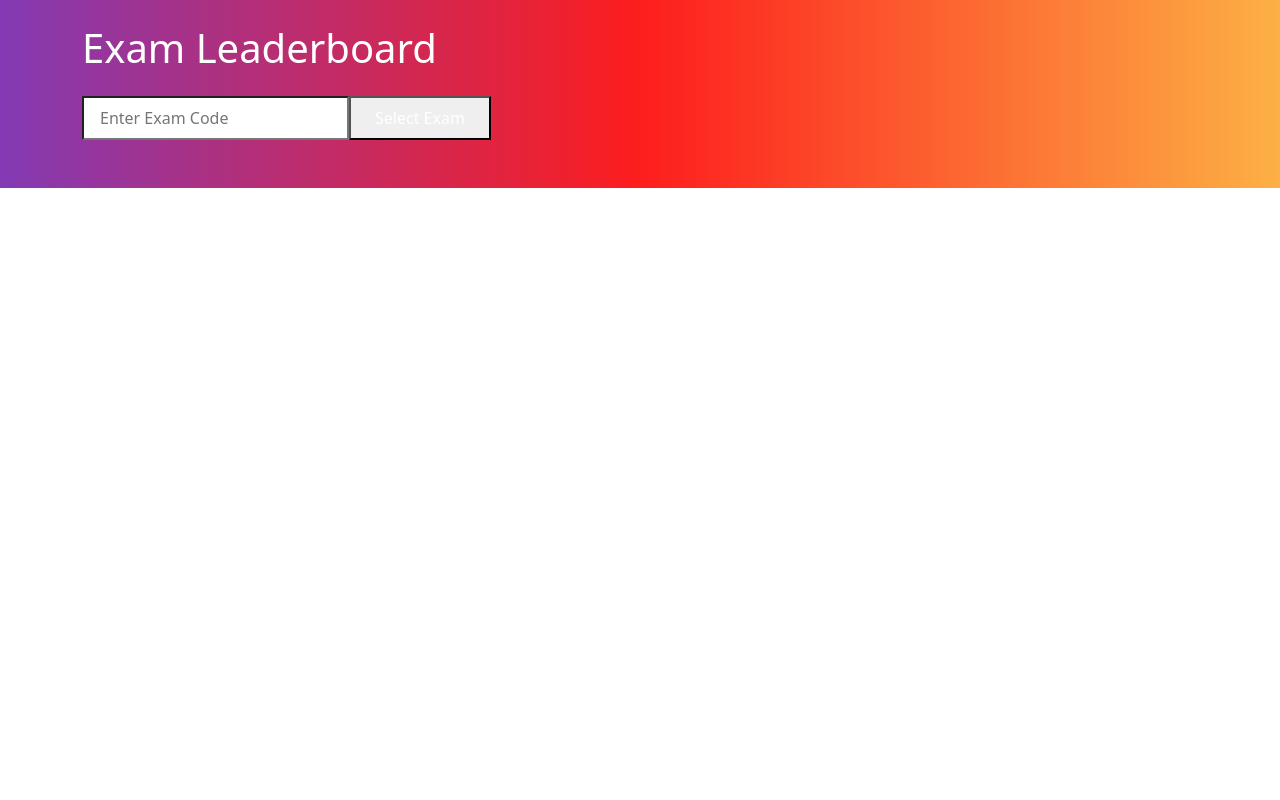
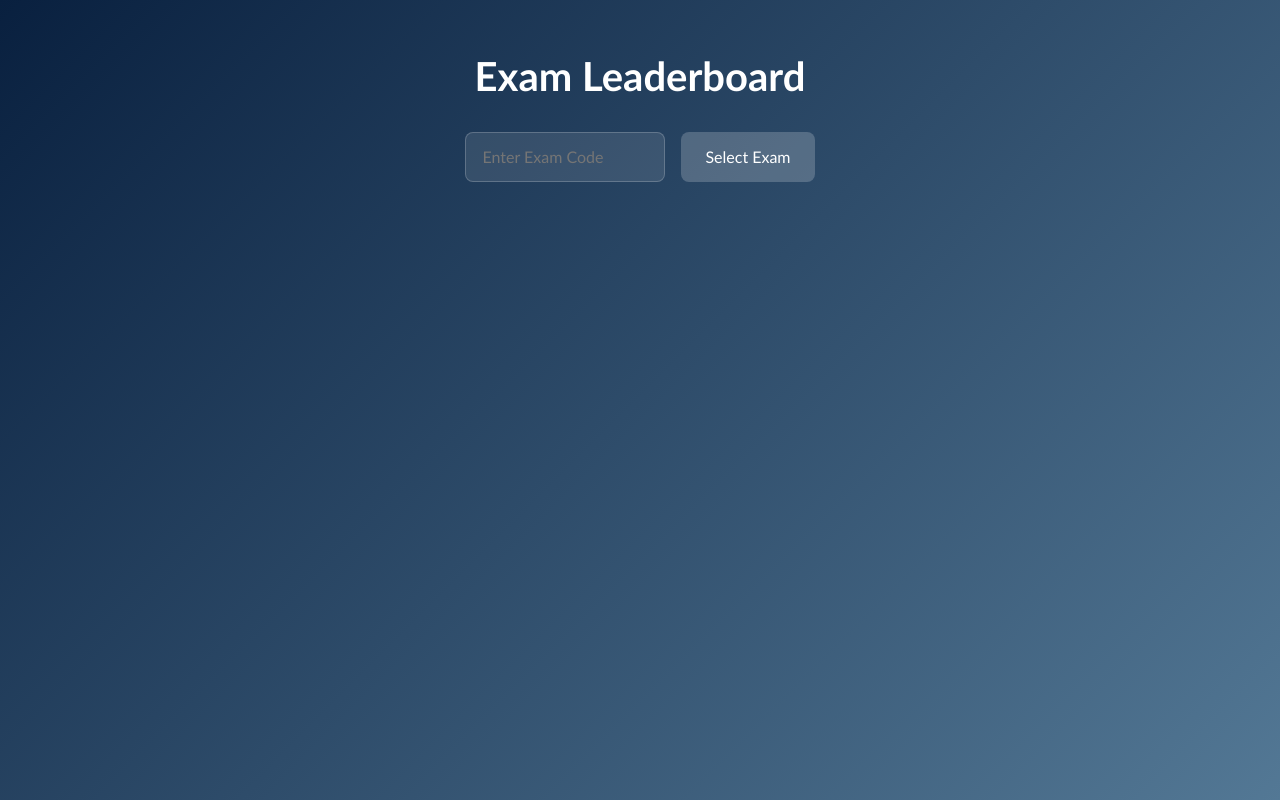
Before and after one commit to shrijitt04/AceISA, a React (Create React App) app in the folder frontend/: page /leaderboard in a window 1280 px wide. Built offline with nearby package versions, Linux system fonts and the light colour scheme.

Commit message:
Changed CSS for Leaderboard and other staff pages

```diff
--- a/frontend/src/Components/Leaderboard.js
+++ b/frontend/src/Components/Leaderboard.js
@@ -7,31 +7,34 @@ import axios from 'axios';
 export default function LeaderboardPage() {
   const [examCode, setExamCode] = useState('');
   const [students, setStudents] = useState([]);
-  const [averageMarks, setAverageMarks] = useState(0); // Store the average marks
+  const [averageMarks, setAverageMarks] = useState(0);
   const [showDetails, setShowDetails] = useState(false);
   const chartRef = useRef(null);
   const chartInstance = useRef(null);
 
-  // Fetch the leaderboard data and average marks on exam selection
   const handleExamSelect = async () => {
     try {
       const response = await axios.get(`http://localhost:8081/leaderboard`, {
         params: { examCode }
       });
+      if (response.data.leaderboard && response.data.leaderboard.length > 0) {
         setStudents(response.data.leaderboard);
-    setAverageMarks(response.data.averageMarks);  // Set average marks from response
+        setAverageMarks(response.data.averageMarks);
         setShowDetails(true);
+      } else {
+        setShowDetails(false);
+        alert("No data available for the selected exam.");
+      }
     } catch (error) {
       console.error("Error fetching leaderboard:", error);
-    alert("Failed to load leaderboard data");
+      alert(`Failed to load leaderboard data: ${error.message}`);
     }
   };
 
+  useEffect(() => {
+    if (showDetails && chartRef.current) {
+      const ctx = chartRef.current.getContext('2d');
 
-  // Update the chart whenever students or details are shown
-  useEffect(() => {
-    if (showDetails) {
-      const ctx = chartRef.current.getContext('2d');
       if (chartInstance.current) {
         chartInstance.current.destroy();
       }
@@ -41,11 +44,13 @@ export default function LeaderboardPage() {
       chartInstance.current = new Chart(ctx, {
         type: 'bar',
         data: {
-          labels: distribution.map(d => `Score: ${d.score}`), // Display scores as labels
+          labels: distribution.map(d => `Score: ${d.score}`),
           datasets: [{
             label: 'Number of Students',
             data: distribution.map(d => d.count),
-            backgroundColor: 'rgba(255, 255, 255, 0.7)',
+            backgroundColor: distribution.map((_, index) =>
+              `rgba(${255 - index * 40}, ${150 + index * 20}, ${255}, 0.7)`
+            ),
             borderColor: 'rgba(255, 255, 255, 1)',
             borderWidth: 1
           }]
@@ -53,64 +58,142 @@ export default function LeaderboardPage() {
         options: {
           responsive: true,
           scales: {
-            y: { beginAtZero: true, ticks: { color: 'white' } },
-            x: { ticks: { color: 'white' } }
+            y: {
+              beginAtZero: true,
+              grid: { color: 'rgba(255, 255, 255, 0.1)' },
+              ticks: { color: 'white' }
+            },
+            x: {
+              grid: { color: 'rgba(255, 255, 255, 0.1)' },
+              ticks: { color: 'white' }
+            }
           },
           plugins: {
-            legend: { labels: { color: 'white' } }
+            legend: {
+              labels: { color: 'white', font: { family: 'Calibri' } }
+            }
           }
         }
       });
     }
   }, [students, showDetails]);
 
-  // Calculate the score distribution
   const getScoreDistribution = () => {
     const distribution = Array(5).fill(0);
     students.forEach(student => {
-      const scoreIndex = Math.min(4, Math.max(0, student.marks - 1));
+      const marks = student.marks ?? 0; // Default to 0 if marks is null or undefined
+      const scoreIndex = Math.min(4, Math.max(0, marks - 1));
       distribution[scoreIndex]++;
     });
     return distribution.map((count, index) => ({ score: index + 1, count }));
   };
 
   return (
-    <div className="min-h-screen p-4 text-white" style={{ background: 'linear-gradient(90deg, rgba(131,58,180,1) 0%, rgba(253,29,29,1) 50%, rgba(252,176,69,1) 100%)' }}>
-      <div className="container mx-auto">
-        <h1 className="text-3xl font-bold mb-4">Exam Leaderboard</h1>
+    <div style={{
+      background: 'linear-gradient(135deg, #09203F 0%, #537895 100%)',
+      minHeight: '100vh',
+      fontFamily: 'Calibri, sans-serif',
+      color: 'white',
+      padding: '2rem',
+      position: 'absolute',
+      width: '100%',
+      top: 0,
+      left: 0
+    }}>
+      <div style={{
+        maxWidth: '1200px',
+        margin: '0 auto',
+        padding: '20px'
+      }}>
+        <h1 style={{
+          fontSize: '2.5rem',
+          fontWeight: 'bold',
+          textAlign: 'center',
+          marginBottom: '2rem'
+        }}>
+          Exam Leaderboard
+        </h1>
 
-        <div className="mb-4 flex">
+        <div style={{
+          display: 'flex',
+          justifyContent: 'center',
+          gap: '1rem',
+          marginBottom: '2rem'
+        }}>
           <input
             type="text"
             placeholder="Enter Exam Code"
             value={examCode}
             onChange={(e) => setExamCode(e.target.value)}
-            className="mr-2 px-3 py-2 bg-white text-black rounded-md focus:outline-none focus:ring-2 focus:ring-blue-500"
+            style={{
+              padding: '0.75rem 1rem',
+              borderRadius: '8px',
+              border: '1px solid rgba(255, 255, 255, 0.2)',
+              background: 'rgba(255, 255, 255, 0.1)',
+              color: 'white',
+              width: '200px'
+            }}
           />
-          <button onClick={handleExamSelect} className="px-4 py-2 bg-blue-500 text-white rounded-md hover:bg-blue-600 focus:outline-none focus:ring-2 focus:ring-blue-500">
+          <button
+            onClick={handleExamSelect}
+            style={{
+              padding: '0.75rem 1.5rem',
+              borderRadius: '8px',
+              border: 'none',
+              background: 'rgba(255, 255, 255, 0.2)',
+              color: 'white',
+              cursor: 'pointer',
+              transition: 'all 0.3s ease',
+              fontFamily: 'Calibri, sans-serif'
+            }}
+            onMouseOver={e => e.currentTarget.style.background = 'rgba(255, 255, 255, 0.3)'}
+            onMouseOut={e => e.currentTarget.style.background = 'rgba(255, 255, 255, 0.2)'}
+          >
             Select Exam
           </button>
         </div>
 
         {showDetails && (
           <>
-            <div className="mb-4 fade-in bg-white/10 rounded-lg p-4">
-              <h4 className="text-xl font-semibold mb-2">Leaderboard</h4>
-              <div className="overflow-x-auto">
-                <table className="w-full">
+            <div style={{
+              background: 'rgba(255, 255, 255, 0.1)',
+              borderRadius: '12px',
+              padding: '1.5rem',
+              marginBottom: '2rem'
+            }}>
+              <h2 style={{
+                fontSize: '1.8rem',
+                fontWeight: 'bold',
+                textAlign: 'center',
+                marginBottom: '1.5rem'
+              }}>
+                Leaderboard Results
+              </h2>
+              <div style={{ overflowX: 'auto' }}>
+                <table style={{
+                  width: '100%',
+                  borderCollapse: 'collapse',
+                  marginBottom: '1rem'
+                }}>
                   <thead>
-                    <tr>
-                      <th className="text-left p-2">Position</th>
-                      <th className="text-left p-2">SRN</th>
-                      <th className="text-left p-2">Marks</th>
+                    <tr style={{ borderBottom: '2px solid rgba(255, 255, 255, 0.2)' }}>
+                      <th style={{ padding: '1rem', textAlign: 'left', borderRight: '1px solid rgba(255, 255, 255, 0.2)' }}>Position</th>
+                      <th style={{ padding: '1rem', textAlign: 'left', borderRight: '1px solid rgba(255, 255, 255, 0.2)' }}>SRN</th>
+                      <th style={{ padding: '1rem', textAlign: 'left' }}>Marks</th>
                     </tr>
                   </thead>
                   <tbody>
                     {students.map((student, index) => (
-                      <tr key={student.SRN} className="border-t border-white/20">
-                        <td className="p-2">{index + 1}</td>
-                        <td className="p-2">{student.SRN}</td>
-                        <td className="p-2">{student.marks}</td>
+                      <tr
+                        key={student.SRN}
+                        style={{
+                          borderBottom: '1px solid rgba(255, 255, 255, 0.1)',
+                          background: index % 2 === 0 ? 'rgba(255, 255, 255, 0.05)' : 'transparent'
+                        }}
+                      >
+                        <td style={{ padding: '1rem', borderRight: '1px solid rgba(255, 255, 255, 0.2)' }}>{index + 1}</td>
+                        <td style={{ padding: '1rem', borderRight: '1px solid rgba(255, 255, 255, 0.2)' }}>{student.SRN}</td>
+                        <td style={{ padding: '1rem' }}>{student.marks}</td>
                       </tr>
                     ))}
                   </tbody>
@@ -118,16 +201,40 @@ export default function LeaderboardPage() {
               </div>
             </div>
 
-            <div className="mb-4 fade-in bg-white/10 rounded-lg p-4">
-              <h4 className="text-xl font-semibold mb-2">Score Distribution</h4>
-              <canvas ref={chartRef} className="w-full h-[300px]"></canvas>
+            <div style={{
+              background: 'rgba(255, 255, 255, 0.1)',
+              borderRadius: '12px',
+              padding: '1.5rem',
+              marginBottom: '2rem'
+            }}>
+              <h2 style={{
+                fontSize: '1.8rem',
+                fontWeight: 'bold',
+                textAlign: 'center',
+                marginBottom: '1.5rem'
+              }}>
+                Score Distribution
+              </h2>
+              <canvas ref={chartRef} style={{ width: '100%', height: '300px' }}></canvas>
             </div>
 
-            <div className="fade-in">
-              <p className="text-lg">Average Score: {averageMarks}</p>
-              <p className="text-lg">Number of Students: {students.length}</p>
+            <div style={{
+              textAlign: 'center',
+              background: 'rgba(255, 255, 255, 0.1)',
+              borderRadius: '12px',
+              padding: '1.5rem'
+            }}>
+              <p style={{
+                fontSize: '1.2rem',
+                fontWeight: 'bold',
+                marginBottom: '0.5rem'
+              }}>
+                Average Score: {averageMarks}
+              </p>
+              <p style={{ fontSize: '1.2rem' }}>
+                Total Students: {students.length}
+              </p>
             </div>
-
           </>
         )}
       </div>
--- a/frontend/src/Components/Login.js
+++ b/frontend/src/Components/Login.js
@@ -1,7 +1,7 @@
 import React, { useState } from "react";
 import { Link, useNavigate } from 'react-router-dom';
 import axios from "axios";
-import logo from './logo.png'; // Make sure the image path is correct
+import logo2 from './logo2.jpg'; // Make sure the image path is correct
 
 export default function Component() {
   const [values, setValues] = useState({
@@ -76,7 +76,7 @@ export default function Component() {
           <div className="row g-0">
             <div className="col-12 col-md-5 text-center p-5 d-flex flex-column justify-content-center align-items-center">
               <img
-                src={logo}
+                src={logo2}
                 alt="Education"
                 className="img-fluid mb-4"
                 style={{ maxWidth: '200px' }}
--- a/frontend/src/Components/Teacherhome.js
+++ b/frontend/src/Components/Teacherhome.js
@@ -1,18 +1,17 @@
-import React, { useState, useEffect } from 'react';
-import { useLocation, useNavigate } from 'react-router-dom';
-import 'bootstrap/dist/css/bootstrap.min.css';
-import axios from 'axios';
+import React, { useState, useEffect } from 'react'
+import { useLocation, useNavigate } from 'react-router-dom'
+import axios from 'axios'
 
 export default function TeacherHomePage() {
-  const [exams, setExams] = useState([]);
-  const [typedText, setTypedText] = useState('');
-  const [showExams, setShowExams] = useState(false);
-  const welcomeText = 'Welcome to ACE ISA';
-  const navigate = useNavigate(); // Hook for navigating to other pages
-  const location = useLocation();
+  const [exams, setExams] = useState([])
+  const [typedText, setTypedText] = useState('')
+  const [showExams, setShowExams] = useState(false)
+  const [isSidebarOpen, setIsSidebarOpen] = useState(false)
+  const welcomeText = 'Welcome to ACE ISA'
 
-  const srn = location.state.srn;
-  console.log(srn);
+  const navigate = useNavigate()
+  const location = useLocation()
+  const srn = location.state?.srn
 
   useEffect(() => {
     const fetchExams = async () => {
@@ -22,177 +21,230 @@ export default function TeacherHomePage() {
           headers: {
             'Content-Type': 'application/json',
           },
-        });
-
-        if (!response.ok) {
-          throw new Error('Failed to fetch exams');
+        })
+        if (!response.ok) throw new Error('Failed to fetch exams')
+        const data = await response.json()
+        setExams(data)
+      } catch (error) {
+        console.error('Failed to fetch exams:', error)
+      }
     }
 
-        const data = await response.json();
-        setExams(data);
-      } catch (error) {
-        console.error('Failed to fetch exams:', error);
-      }
-    };
+    fetchExams()
 
-    fetchExams();
-
-    let index = 0;
+    let index = 0
     const typingInterval = setInterval(() => {
       if (index <= welcomeText.length) {
-        setTypedText(welcomeText.slice(0, index));
-        index++;
+        setTypedText(welcomeText.slice(0, index))
+        index++
       } else {
-        clearInterval(typingInterval);
-        setTimeout(() => setShowExams(true), 500);
+        clearInterval(typingInterval)
+        setTimeout(() => setShowExams(true), 500)
       }
-    }, 100);
+    }, 100)
 
-    return () => clearInterval(typingInterval);
-  }, []);
+    return () => clearInterval(typingInterval)
+  }, [])
 
   const viewExam = (examCode) => {
-    const values = {
-      srn: srn,
-      examCode: examCode,
-    };
-    alert("Viewing Exam: " + examCode);
-    navigate(`/teacherexampage/${examCode}`, { state: { srn: srn, subjid: examCode } });
-  };
+    alert("Viewing Exam: " + examCode)
+    navigate(`/teacherexampage/${examCode}`, { state: { srn, subjid: examCode } })
+  }
 
   const deleteExam = async (examCode) => {
-    const confirmDelete = window.confirm(`Are you sure you want to delete exam: ${examCode}?`);
+    const confirmDelete = window.confirm(`Are you sure you want to delete exam: ${examCode}?`)
     if (confirmDelete) {
       try {
-        await axios.delete(`http://localhost:8081/delete/${examCode}`);
-        setExams(exams.filter(exam => exam.SubjID !== examCode));
-        alert("Exam deleted successfully.");
+        await axios.delete(`http://localhost:8081/delete/${examCode}`)
+        setExams(exams.filter(exam => exam.SubjID !== examCode))
+        alert("Exam deleted successfully.")
       } catch (error) {
-        console.error('Error deleting exam:', error);
-        alert("Failed to delete exam.");
+        console.error('Error deleting exam:', error)
+        alert("Failed to delete exam.")
       }
     }
-  };
+  }
 
   const createExam = () => {
-    alert("Creating a new exam");
-    navigate('/createnewexam', { state: { srn: srn } });
-  };
+    alert("Creating a new exam")
+    navigate('/createnewexam', { state: { srn } })
+  }
 
   const viewLeaderboard = () => {
-    alert("Viewing the leaderboard");
-    navigate('/leaderboard', { state: { srn: srn } });
-  };
+    alert("Viewing the leaderboard")
+    navigate('/leaderboard', { state: { srn } })
+  }
+
+  const handleLogout = () => {
+    alert("You are now logging out.")
+    navigate('/login')
+  }
 
   return (
-    <div className="exam-page">
-      <div className="container pt-5">
-        <h1 className="welcome-text mb-4">{typedText}</h1>
+    <div style={styles.examPage}>
+      <div style={{
+        ...styles.sidebar,
+        width: isSidebarOpen ? '200px' : '60px'
+      }}>
+        <button style={styles.menuButton} onClick={() => setIsSidebarOpen(!isSidebarOpen)}>
+          ☰
+        </button>
+        {isSidebarOpen && (
+          <div style={styles.sidebarContent}>
+            <button style={styles.sidebarButton} onClick={createExam}>Create Exam</button>
+            <button style={styles.sidebarButton} onClick={viewLeaderboard}>Leaderboard</button>
+            <button style={styles.sidebarButton} onClick={handleLogout}>Log out</button>
+          </div>
+        )}
+      </div>
+      <div style={styles.mainContent}>
+        <h1 style={styles.welcomeText}>{typedText}</h1>
         {showExams && (
-          <>
-            <div className="d-flex mb-4">
-              <button className="btn btn-primary me-2" onClick={createExam}>
-                Create Exam
+          <div style={styles.examGrid}>
+            {exams.map((exam, index) => (
+              <div key={index} style={styles.examCard}>
+                <h3 style={styles.examCode}>{exam.SubjID}</h3>
+                <p style={styles.subjectName}>{exam.Course_name}</p>
+                <p style={styles.examInfo}>Created By: {exam.Created_by}</p>
+                <p style={styles.examInfo}>Created On: {new Date(exam.Created_on).toLocaleDateString()}</p>
+                <div style={styles.buttonContainer}>
+                  <button
+                    style={styles.viewButton}
+                    onClick={() => viewExam(exam.SubjID)}
+                  >
+                    View
                   </button>
-              <button className="btn btn-secondary" onClick={viewLeaderboard}>
-                Leaderboard
-              </button>
-            </div>
-            <div className="scroll-container">
-              <div className="scroll-content">
-                {exams.map((exam, index) => (
-                  <div key={index} className="exam-card">
-                    <h3 className="fw-bold exam-code">{exam.SubjID}</h3>
-                    <p className="subject-name">{exam.Course_name}</p>
-                    <p className="exam-info">Created By: {exam.Created_by}</p>
-                    <p className="exam-info">Created On: {new Date(exam.Created_on).toLocaleDateString()}</p>
-                    <div className="d-flex">
-                      <button className="btn btn-primary w-50 me-2" onClick={() => viewExam(exam.SubjID)}>
-                        View Exam
-                      </button>
-                      <button className="btn btn-danger w-50" onClick={() => deleteExam(exam.SubjID)}>
+                  <button
+                    style={styles.deleteButton}
+                    onClick={() => deleteExam(exam.SubjID)}
+                  >
                     Delete
                   </button>
                 </div>
               </div>
             ))}
           </div>
-            </div>
-          </>
         )}
       </div>
-      <style>
-        {`
-          .exam-page {
-            background: linear-gradient(90deg, rgba(131,58,180,1) 0%, rgba(253,29,29,1) 50%, rgba(252,176,69,1) 100%);
-            min-height: 100vh;
-            font-family: "Courier New", monospace;
-            overflow-x: hidden;
+    </div>
+  )
 }
-          .welcome-text {
-            color: white;
-            overflow: hidden;
-            border-right: .15em solid orange;
-            white-space: nowrap;
-            margin: 0 auto;
-            letter-spacing: .15em;
-            animation: typing 3.5s steps(40, end), blink-caret .75s step-end infinite;
+
+const styles = {
+  examPage: {
+    background: 'linear-gradient(135deg, #09203F 0%, #537895 100%)',
+    minHeight: '100vh',
+    fontFamily: 'Calibri, sans-serif',
+    overflowX: 'hidden',
+    display: 'flex',
+  },
+  sidebar: {
+    position: 'fixed',
+    left: 0,
+    top: 0,
+    height: '100%',
+    backgroundColor: 'rgba(0, 0, 0, 0.8)',
+    transition: 'width 0.3s ease-in-out',
+    overflowX: 'hidden',
+    zIndex: 1000,
+  },
+  menuButton: {
+    width: '100%',
+    color: 'white',
+    padding: '15px',
+    textAlign: 'left',
+    cursor: 'pointer',
+    border: 'none',
+    background: 'none',
+    fontSize: '20px',
+    fontFamily: 'Calibri, sans-serif',
+  },
+  sidebarContent: {
+    paddingTop: '20px',
+  },
+  sidebarButton: {
+    display: 'block',
+    width: '100%',
+    padding: '10px 15px',
+    color: 'white',
+    background: 'none',
+    border: 'none',
+    textAlign: 'left',
+    cursor: 'pointer',
+    fontFamily: 'Calibri, sans-serif',
+  },
+  mainContent: {
+    flexGrow: 1,
+    padding: '20px',
+    marginLeft: '60px',
+  },
+  welcomeText: {
+    color: 'white',
+    fontSize: '2rem',
+    overflow: 'hidden',
+    borderRight: '.15em solid orange',
+    whiteSpace: 'nowrap',
+    margin: '0 auto',
+    letterSpacing: '.15em',
+    animation: 'typing 3.5s steps(40, end), blink-caret .75s step-end infinite',
+    fontFamily: 'Calibri, sans-serif',
+  },
+  examGrid: {
+    display: 'flex',
+    flexWrap: 'wrap',
+    gap: '20px',
+    marginTop: '2rem',
+  },
+  examCard: {
+    flex: '0 0 calc(33.333% - 20px)',
+    backgroundColor: 'rgba(0, 0, 0, 0.6)',
+    borderRadius: '10px',
+    padding: '20px',
+    color: 'white',
+    transition: 'transform 0.3s ease, box-shadow 0.3s ease',
+    minWidth: '250px',
+  },
+  examCode: {
+    fontSize: '1.5rem',
+    marginBottom: '10px',
+    fontWeight: 'bold',
+    fontFamily: 'Calibri, sans-serif',
+  },
+  subjectName: {
+    fontSize: '1.2rem',
+    marginBottom: '15px',
+    fontFamily: 'Calibri, sans-serif',
+  },
+  examInfo: {
+    fontSize: '0.9rem',
+    marginBottom: '5px',
+    fontFamily: 'Calibri, sans-serif',
+  },
+  buttonContainer: {
+    display: 'flex',
+    justifyContent: 'space-between',
+    marginTop: '15px',
+  },
+  viewButton: {
+    flex: 1,
+    marginRight: '5px',
+    padding: '8px',
+    backgroundColor: '#4a90e2',
+    color: 'white',
+    border: 'none',
+    borderRadius: '5px',
+    cursor: 'pointer',
+    fontFamily: 'Calibri, sans-serif',
+  },
+  deleteButton: {
+    flex: 1,
+    marginLeft: '5px',
+    padding: '8px',
+    backgroundColor: '#e74c3c',
+    color: 'white',
+    border: 'none',
+    borderRadius: '5px',
+    cursor: 'pointer',
+    fontFamily: 'Calibri, sans-serif',
+  },
 }
-          .scroll-container {
-            overflow-x: auto;
-            margin-top: 2rem;
-            padding-bottom: 1rem;
-          }
-          .scroll-content {
-            display: flex;
-            padding-bottom: 1rem;
-          }
-          .exam-card {
-            flex: 0 0 300px;
-            background-color: rgba(0, 0, 0, 0.6);
-            border-radius: 10px;
-            padding: 20px;
-            color: white;
-            margin-right: 20px;
-            transition: transform 0.3s ease, box-shadow 0.3s ease;
-          }
-          .exam-card:hover {
-            transform: translateY(-5px);
-            box-shadow: 0 10px 20px rgba(0, 0, 0, 0.2);
-          }
-          .exam-code {
-            font-size: 1.5rem;
-            margin-bottom: 10px;
-          }
-          .subject-name {
-            font-size: 1.2rem;
-            margin-bottom: 15px;
-          }
-          .exam-info {
-            font-size: 0.9rem;
-            margin-bottom: 5px;
-          }
-          @keyframes typing {
-            from { width: 0 }
-            to { width: 100% }
-          }
-          @keyframes blink-caret {
-            from, to { border-color: transparent }
-            50% { border-color: orange }
-          }
-          .scroll-container::-webkit-scrollbar {
-            height: 8px;
-          }
-          .scroll-container::-webkit-scrollbar-track {
-            background: rgba(255, 255, 255, 0.1);
-            border-radius: 4px;
-          }
-          .scroll-container::-webkit-scrollbar-thumb {
-            background-color: rgba(255, 255, 255, 0.5);
-            border-radius: 4px;
-          }
-        `}
-      </style>
-    </div>
-  );
-}
```
Also changed, not shown: frontend/src/Components/Layout.js (deleted, +0 -13 lines), frontend/src/Components/Teacherexamcreation.js (+9 -12 lines), frontend/src/Components/logo2.jpg (added), 1 other file (tests, documents, lock files or other folders). Lines whose indentation alone changed are shown as unchanged.
